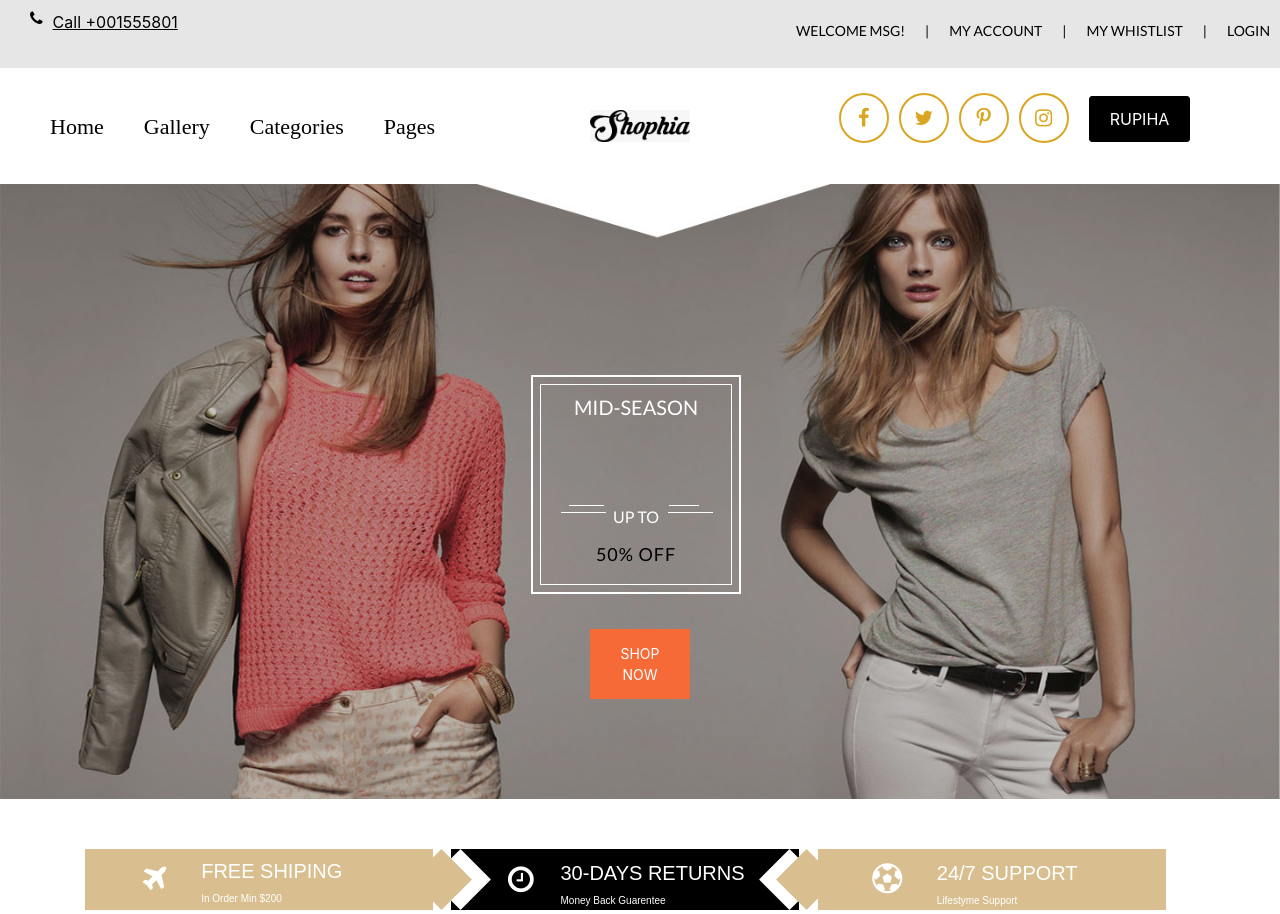
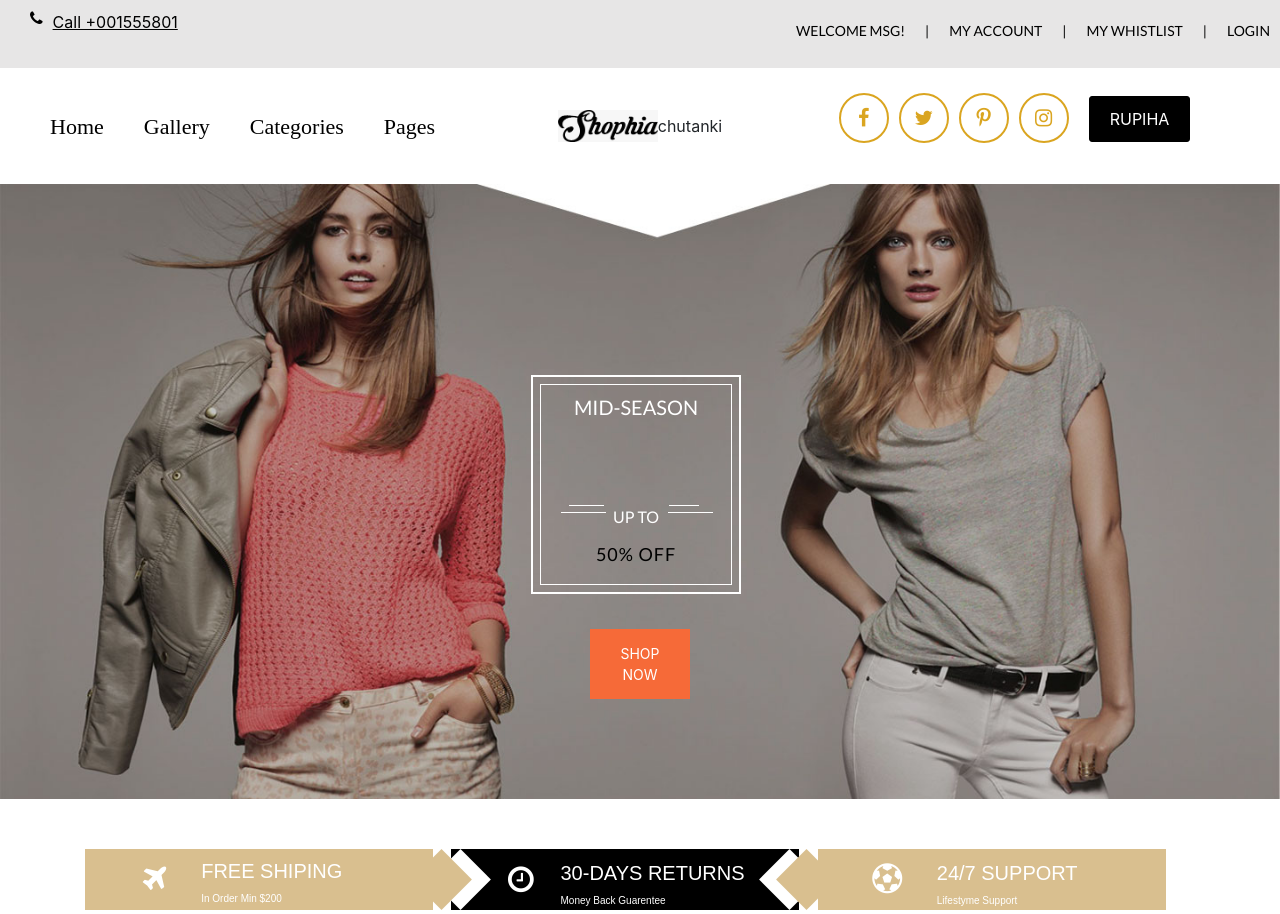
Before and after one commit to OmiiRajput/sofiya, a plain HTML site: page sophia/index.html in a window 1280 px wide. Shown: the top 914 px of the page. Drawn offline with nearby package versions, Linux system fonts and the light colour scheme; a web font is replaced by a local one.

Commit message:
add name

```diff
--- a/sophia/index.html
+++ b/sophia/index.html
@@ -51,6 +51,7 @@
                 <div class="header-logo">
                     <div class="logo">
                         <img src="images/log.jpg" alt="">
+                        <span>chutanki</span>
                     </div>
 
                 </div>
```
